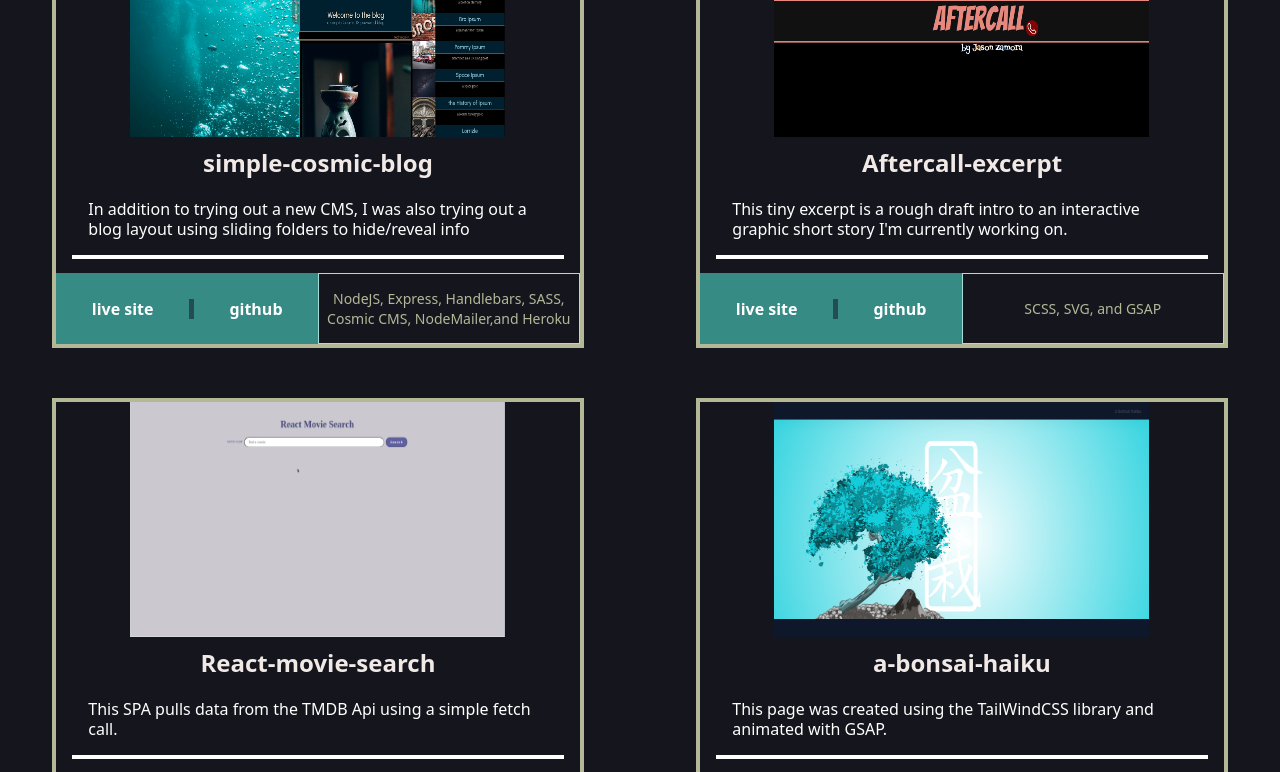
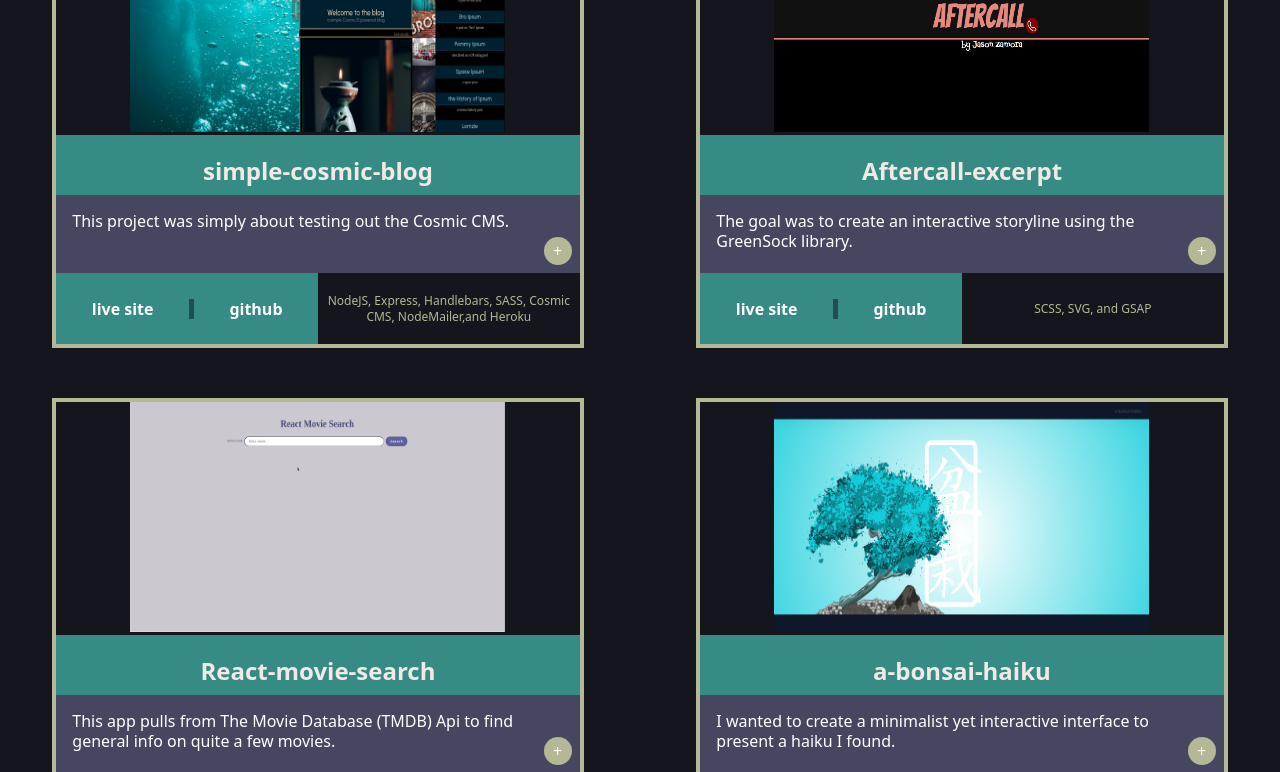
Before and after one commit to GSdaBlessedFist/PORTFOLIO_v3, a Next.js app: page / in a window 1280 px wide. Shown: the part 1200-1972 px from the top of the page. Built offline with nearby package versions, Linux system fonts and the light colour scheme.

Commit message:
1)Finished all working,resposive versions of additionalProjectInfo modals...2)Title/name,Goal,Description + Learned...3)Updates in content are needed

```diff
--- a/components/EmailDevSection.js
+++ b/components/EmailDevSection.js
@@ -2,11 +2,11 @@
 import {useState,useEffect,useRef} from "react";
 import Link from "next/link";
 import Image from 'next/image';
-import emailDevProjectPieces from "../data/emailDevProjectInfo";
+//import emailDevProjectPieces from "../data/emailDevProjectInfo";
 
-export default function EmailDevSection(){
+export default function EmailDevSection({emailDevProjects}){
 
-	const [emailDevProjects,setemailDevProjects] = useState(emailDevProjectPieces);
+	//const [emailDevProjects,setemailDevProjects] = useState(emailDevProjectPieces);
 
 	  return (<>
 	    <section className="container  mx-auto h-fit  flex flex-col " id="email-development">
--- a/components/GraphicArtSection.js
+++ b/components/GraphicArtSection.js
@@ -2,11 +2,11 @@
 import {useState,useEffect,useRef} from "react";
 import Link from "next/link";
 import Image from 'next/image';
-import graphicArtPieces from "../data/graphicArtInfo";
+//import graphicArtPieces from "../data/graphicArtInfo";
 
-export default function GraphicArtSection(){
+export default function GraphicArtSection({graphicArt}){
 
-	const [graphicArt,setGraphicArt] = useState(graphicArtPieces);
+	//const [graphicArt,setGraphicArt] = useState(graphicArtPieces);
 
 	  return (<>
 	    <section className="container mx-auto h-fit  flex flex-col " id="graphic-art">
--- /dev/null
+++ b/components/MoreInfoModal.js
@@ -0,0 +1,60 @@
+import {createPortal} from "react-dom";
+//import { useRouter } from 'next/router'
+
+export default function MoreInfoModal({isOpen,setIsOpen,name,short,description,learned}){
+
+
+	return isOpen
+		? createPortal(<Content  setIsOpen={setIsOpen} name={name} short={short} description={description} learned={learned}/>,
+			document.querySelector("#additional-project-info-portal"))
+		: null
+}
+
+const Content = ({setIsOpen,name,short,description,learned})=>{
+
+	const concepts = Array.from(learned);
+
+	function closeAdditionalInfo(){
+		setIsOpen(false);
+		document.querySelector("body").style.overflow = 'visible';
+	};
+
+
+	return (<>
+		<div id="MoreInfoModal" className="animate-fadeIn">
+			<div id="overlay" className="fixed  inset-0 bg-gray-900 bg-opacity-80 overflow-y-auto h-full w-full"></div>
+			<div className="border border-4 border-midtone h-4/5 fixed overscroll-none flex justify-center items-center opacity-1 top-20 inset-y-16 inset-x-12 drop-shadow-md md:inset-x-16 lg:inset-x-32 xl:inset-x-60 lg:top-20 ">
+				<div className="bg-bgDark w-full h-full">
+					<div id="additionalProjectInfoModal-grid" className="h-full grid grid-rows-[10%_5%_1fr_5%] grid-cols-[75%_25%]">
+
+						<div className="flex justify-center items-center bg-gradient-to-r from-midtone to-midtone/0 text-2xl font-bold lg:text-3xl">{name}</div>
+						<div className="bg-transparent">
+							<button id="additionalProjectInfoModal-close-button" className="p-4 float-right font-bold" onClick={closeAdditionalInfo}>X</button>
+						</div>
+
+						<div id="top-spacer" className="row-start-2 col-start-1 col-span-2 "></div>
+						<div id="project-info-section" className="overflow-y-scroll row-start-3 row-span-2 col-start-1 p-2 lg:p-7">
+							<div id="goal-section" className=" text-base text-accent/70 p-4 border-b-4 border-b-primary/25  lg:text-2xl"><span className="text-white text-3xl lg:text-4xl">Goal: </span>{short}</div>
+							<div id="detailed-description" className="text-right text-base text-accent/70 p-4 pb-6 lg:text-2xl"><span className="text-white text-3xl lg:text-4xl">Description: <br/></span>
+								{description}
+							</div>
+						</div>
+						<div id="bottom-spacer" className="row-start-4 row-span-1 col-start-1 col-span-2 bg-midtone"></div>
+						<div id="things-i-learned-section" className="row-start-3 row-span-2 col-start-2 bg-gradient-to-b from-primary/25 to-primary/0 p-3 text-center">
+							<h3 className="pb-5">Things I learned about:</h3>
+							<ul>
+								{concepts.map((concept,index)=>{
+									return (
+										<li className="text-sm text-center py-3 border-b-4 border-b-midtone/50">{concept}</li>
+									)
+								})}
+							</ul>
+						</div>
+					</div>
+				</div>
+			</div>
+		</div>
+	</>)
+}
+
+//additionalProjectInfoModal-close-button
--- a/components/WebDevSection.js
+++ b/components/WebDevSection.js
@@ -2,15 +2,30 @@
 import {useState,useEffect,useRef} from "react";
 import Link from "next/link";
 import Image from 'next/image';
-import projectPieces from "../data/projectInfo";
+import MoreInfoModal from "./MoreInfoModal";
 
+export default function WebDevSection({projects}){
 
-export default function WebDevSection(){
-
-  const [projects,setProjects] = useState(projectPieces);
+  const [isOpen,setIsOpen] =useState(false);
+  const [short,setShort] = useState('');
+  const [description,setDescription] = useState("");
+  const [learned,setLearned] = useState("");
+  const [name,setName] =useState("");
   const linkEmail = useRef();
 
+  const presentAdditionalInfo = (name,short,description,learned)=>{
+    setIsOpen(true);
+    setShort(short);
+    setDescription(description);
+    setName(name);
+    setLearned(learned);
+    //disable body scroll
+    document.querySelector("body").style.overflow = 'hidden';
+  }
+
   return(<>
+    <MoreInfoModal isOpen={isOpen} setIsOpen={setIsOpen} name={name} short={short} description={description} learned={learned}/>
+
     <section className="container mx-auto h-fit flex flex-col " id="web-development">
       <table className=" table table-auto b">
         <tbody>
@@ -48,19 +63,27 @@ export default function WebDevSection(){
           <tr id="webDev-items-row" className="flex flex-col pt-4 lg:flex-row lg:gap-2 lg:flex-wrap lg:space-around ">
             {projects.map((project,index)=>{
               return (
-                <td id={`${project.id}`} className="w-11/12 mx-auto my-1 lg:w-5/12 lg:shrink-0" key={project.id}>
-                  <div id={`${project.id}-grid`} className="grid grid-cols-[50%_50%] grid-rows-[70%_18%_12%] h-[250px] border border-4 border-light my-4 lg:h-[450px] lg:grid-rows-[50%_150px_auto]">
-                    <div id={`${project.id}-screenshot`} className="col-span-1 row-span-2 m-auto lg:col-span-2 lg:row-span-1 ">
-                      <Image src={project.screenShot} width={375} height={235} alt={"a screenshot"}/>
+                <td id={`${project.id}`} className=" w-11/12 mx-auto my-1 lg:w-5/12 lg:shrink-0" key={project.id}>
+                  <div id={`${project.id}-grid`} className="grid grid-cols-[50%_50%] grid-rows-[1fr_17%_12%] h-[250px] border border-4 border-light my-4 lg:h-[450px] lg:grid-rows-[50%_150px_auto]">
+                    <div id={`${project.id}-screenshot`} className="col-span-1 row-span-2 m-auto p-.5 lg:col-span-2 lg:row-span-1 ">
+                      <Image src={project.screenShot} width={375} height={230} alt={"a screenshot"}/>
                     </div>
-                    <div id={`${project.id}-info`} className="p-4 pt-1 lg:col-span-2 ">
-                      <h1 id={`${project.id}-title`} className="text-center py-1 font-bold text-accent text-2xl lg:pt-5">{project.name}</h1>
-                      <p id={`${project.id}-description`} className="text-sm leading-4  lg:text-[1rem] lg:leading-5 lg:p-4 lg:border-b-4 border-white" >{project.description}</p>
+                    <div id={`${project.id}-info`} className="p-0 pt-3 overflow-hidden lg:col-span-2 ">
+                      <div className="h-full bg-primary">
+                        <h1 id={`${project.id}-title`} className="text-center py-2 bg-midtone font-bold text-accent text-2xl lg:pt-5">{project.name}</h1>
+                        <p id={`${project.id}-short`} className="text-sm leading-4 p-2  lg:text-[1rem] lg:leading-5 lg:p-4 " >{project.short}</p>
+
+                      </div>
+                      <div className="h-auto float-right relative bottom-9 right-2">
+                        <button className="bg-light rounded-full w-7 h-7 hover:bg-midtone" onClick={()=>presentAdditionalInfo(project.name,project.short,project.description,project.learned)}>+</button>
+                      </div>
+
+
                     </div>
-                    <div id={`${project.id}-techStack`} className="text-sm text-light flex items-center justify-center border border-lightMidtone p-2 text-center lg:text-sm ">
+                    <div id={`${project.id}-techStack`} className="text-sm text-light flex items-center justify-center  border-lightMidtone p-2 text-center lg:text-xs ">
                       {project.techStack}
                     </div>
-                    <div id={`${project.id}-external-links-group`} className="col-span-2 row-start-3 flex items-center justify-evenly bg-midtone lg:col-span-1 ">
+                    <div id={`${project.id}-external-links-group`} className="col-span-2 row-start-3 flex items-center justify-evenly bg-midtone  lg:col-span-1 ">
                       <Link href={project.url} className="">
                         <a id={`${project.id}-url`} className="font-bold px-4 border border-midtone hover:border hover:border-accent " target="_blank">live site</a>
                       </Link>
--- a/data/projectInfo.js
+++ b/data/projectInfo.js
@@ -3,8 +3,9 @@ const projectInfo = [
 	{
 		id: "simple-cosmic-blog",
 		name: "simple-cosmic-blog",
-		goal: "This project was simply about testing out the Cosmic CMS.",
-		description: "In addition to trying out a new CMS, I was also trying out a blog layout using sliding folders to hide/reveal info",
+		short: "This project was simply about testing out the Cosmic CMS.",
+		description: "",
+		learned: ["thing1","thing2","thing3","thing4"],
 		techStack: "NodeJS, Express, Handlebars, SASS, Cosmic CMS, NodeMailer,and Heroku",
 		screenShot: "/images/simple-cosmic-blog-screenshot.png",
 		url: "https://simple-cosmic-blog.herokuapp.com/",
@@ -13,7 +14,7 @@ const projectInfo = [
 	{
 		id: "aftercall-excerpt",
 		name: "Aftercall-excerpt",
-		goal: "The goal was to create an interactive storyline using the GreenSock library.",
+		short: "The goal was to create an interactive storyline using the GreenSock library.",
 		description: "This tiny excerpt is a rough draft intro to an interactive graphic short story I'm currently working on.",
 		techStack: "SCSS, SVG, and GSAP ",
 		screenShot: "/images/aftercall-excerpt-screenshot.png",
@@ -23,7 +24,7 @@ const projectInfo = [
 	{
 		id: "react-movie-search",
 		name: "React-movie-search",
-		goal: "This app pulls from The Movie Database(TMDB) Api to find general info on quite a few movies.",
+		short: "This app pulls from The Movie Database (TMDB) Api to find general info on quite a few movies.",
 		description: "This SPA pulls data from the TMDB Api using a simple fetch call.",
 		techStack: "React, SASS, TMDB Api, and Vercel",
 		screenShot: "/images/movie-search-screenshot.png",
@@ -33,7 +34,7 @@ const projectInfo = [
 	{
 		id: "bonsai-haiku",
 		name: "a-bonsai-haiku",
-		goal: "I wanted to create a minimalist yet interactive interface to present a haiku I found.",
+		short: "I wanted to create a minimalist yet interactive interface to present a haiku I found.",
 		description: "This page was created using the TailWindCSS library and animated with GSAP.",
 		techStack: "TailWindCSS, GSAP and SVG",
 		screenShot: "/images/bonsai-haiku-screenshot.png",
--- a/next.config.js
+++ b/next.config.js
@@ -2,6 +2,6 @@ module.exports = {
   reactStrictMode: true,
   images: {
     formats: ['image/avif', 'image/webp'],
-    domains: ['images.unsplash.com']
+    domains: ['images.unsplash.com','unsplash.com']
  }
 }
--- a/pages/_document.js
+++ b/pages/_document.js
@@ -7,6 +7,7 @@ export default function MyDocument(){
             <Head />
             <body className="bg-bgDark">
                <Main/>
+               <div id='additional-project-info-portal'/>
                <div id='secondopinion-portal'/>
                <NextScript />
             </body>
--- a/pages/index.js
+++ b/pages/index.js
@@ -3,10 +3,10 @@ import Head from "next/head";
 import Link from "next/link";
 import Image from 'next/image';
 //import {microblog_entries} from "../data/microblog-entries";
-//import projectPieces from "../data/projectInfo";
-//import emailDevProjectPieces from "../data/emailDevProjectInfo";
-//import graphicArtPieces from "../data/graphicArtInfo";
-// import {personalText,professionalText,picture,techUsed} from "../data/aboutMeInfo";
+import projectPieces from "../data/projectInfo";
+import emailDevProjectPieces from "../data/emailDevProjectInfo";
+import graphicArtPieces from "../data/graphicArtInfo";
+import {AboutMePersonal,AboutMeProfessional,AboutMePicture,AboutMeTech} from "../data/aboutMeInfo";
 import WebDevSection from "../components/WebDevSection";
 import EmailDevSection from "../components/EmailDevSection";
 import GraphicArtSection from "../components/GraphicArtSection";
@@ -14,7 +14,7 @@ import AboutMeSection from "../components/AboutMeSection";
 
 
 
-export default function Home() {
+export default function Home({projects,emailDevProjects,graphicArt,aboutMePersonal,aboutMeProfessional,aboutMePicture,aboutMeTech}) {
 
     return (<>
 
@@ -24,9 +24,10 @@ export default function Home() {
               <script>window.LogRocket && window.LogRocket.init('wkpq3g/portfolio');</script>*/}
       </Head>
 
-      <div id="homepage" >
-        <section className="container px-6 mx-auto h-screen flex flex-col justify-center items-center" id="landingPage">
-          <table className="table table-auto border">
+      <div id="homepage" className="container mx-auto">
+        {/*<Image src="" width="800" height="300" alt="random pic"/>*/}
+        <section id="landingPage" className="container px-6 mx-auto h-screen flex flex-col justify-center items-center" >
+          <table className="table table-auto border ">
             <tbody>
               <tr id="title-row">
                 <td className="pb-5  text-center">
@@ -49,9 +50,32 @@ export default function Home() {
       </div>
 
 
-      <WebDevSection/>
-      <EmailDevSection/>
-      <GraphicArtSection/>
-      <AboutMeSection/>
+      <WebDevSection projects={projectPieces}/>
+      <EmailDevSection emailDevProjects={emailDevProjects}/>
+      <GraphicArtSection graphicArt={graphicArt}/>
+      <AboutMeSection
+        aboutMePersonal={AboutMePersonal}
+        aboutMeProfessional={AboutMeProfessional}
+        aboutMePicture={AboutMePicture}
+        aboutMeTech={AboutMeTech}
+      />
+
   </>)
 }
+
+
+export const getStaticProps = async ()=>{
+
+{}
+  return {
+    props:{
+      projects: projectPieces,
+      emailDevProjects: emailDevProjectPieces,
+      graphicArt: graphicArtPieces,
+      aboutMePersonal: JSON.stringify(AboutMePersonal),
+      aboutMeProfessional:JSON.stringify(AboutMeProfessional),
+      aboutMePicture:JSON.stringify(AboutMePicture),
+      aboutMeTech:JSON.stringify(AboutMeTech)
+    }
+  }
+}
--- a/tailwind.config.js
+++ b/tailwind.config.js
@@ -19,9 +19,9 @@ module.exports = {
         'accent': '#F1E9E5'
       },
       animation:{
-        fadeIn: "fadeIn .456s linear forwards",
-        slideInRight : "slideInRight .456s linear forwards",
-        slideInUp : "slideInUp .456s linear forwards"
+        fadeIn: "fadeIn .36s linear forwards",
+        slideInRight : "slideInRight .36s linear forwards",
+        slideInUp : "slideInUp .36s linear forwards"
       },
       keyframes:{
         fadeIn:{
```
Also changed, not shown: components/AboutMeSection.js (+11 -6 lines), data/aboutMeInfo.js (+4 -9 lines), scratch.html (added).
